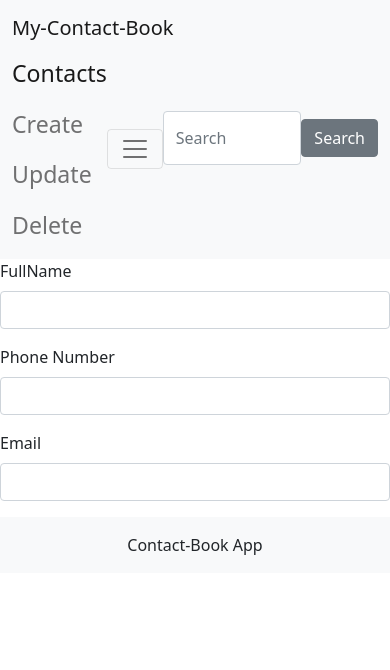
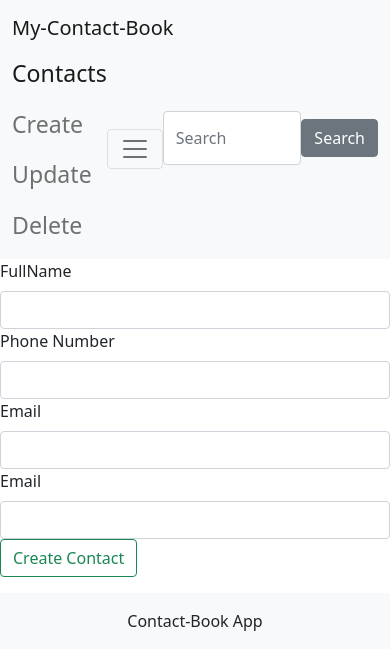
Before and after one commit to yusuf-saif/Contact-Book, a PHP site: page /create.php in a window 390 px wide. Shown: the top 670 px of the page. Run offline with PHP 8.4, Linux system fonts and the light colour scheme.

Commit message:
New Changes

```diff
--- a/create.php
+++ b/create.php
@@ -2,19 +2,25 @@
       include 'inc/header.php'
 ?>
 
-<form class="row g-3">
+<form class="row" action="index.php" method="post">
   <div class="col-md-6">
     <label for="fullname" class="form-label">FullName</label>
-    <input type="text" class="form-control" id="fullname">
+    <input  type="text" class="form-control" id="fullname">
   </div>
   <div class="col-md-6">
     <label for="phone" class="form-label">Phone Number</label>
-    <input type="number" class="form-control" id="phone">
+    <input  class="form-control" id="phone">
   </div>
   <div class="col-md-6">
     <label for="inputEmail4" class="form-label">Email</label>
-    <input type="email" class="form-control" id="inputEmail4">
+    <input  type="email" class="form-control" id="inputEmail4">
   </div>
+  <div class="col-md-6">
+    <label for="inputEmail4" class="form-label">Email</label>
+    <input  type="email" class="form-control" id="inputEmail4">
+  </div>
+
+  <div class="col-md-6 align-items-center">  <button type="submit" class="btn btn-outline-success">Create Contact</button>  </div>
 
 </form>
 
```
Also changed, not shown: index.php (+39 -0 lines).
